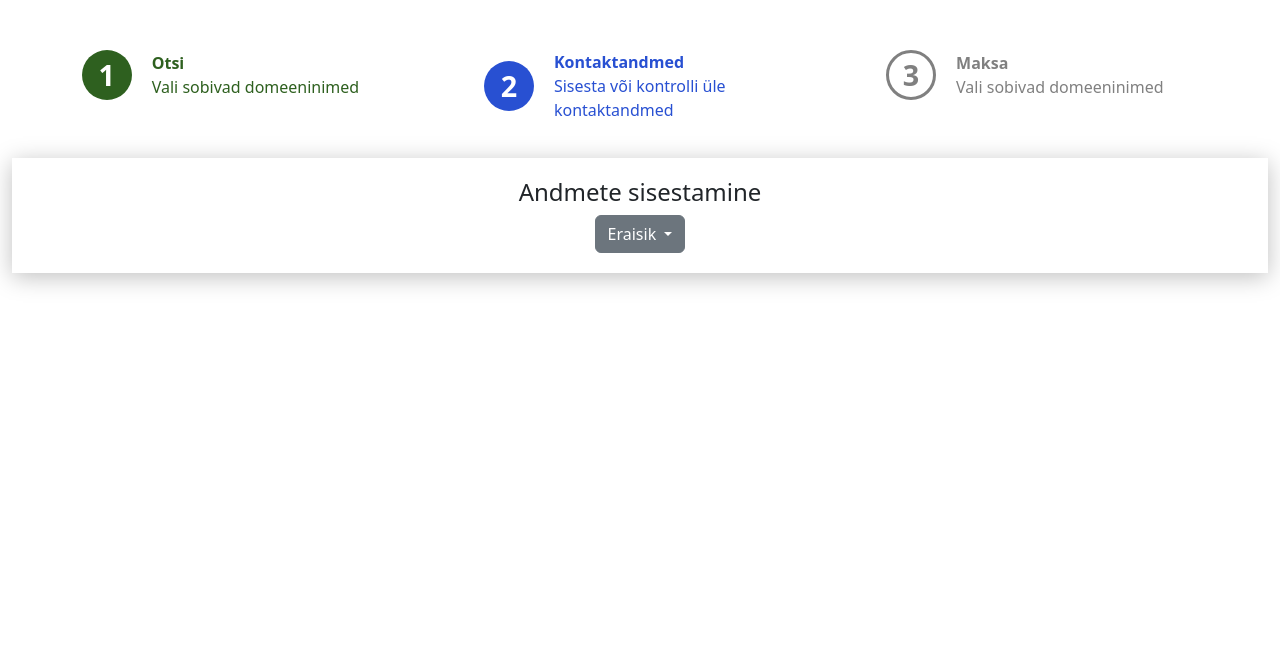
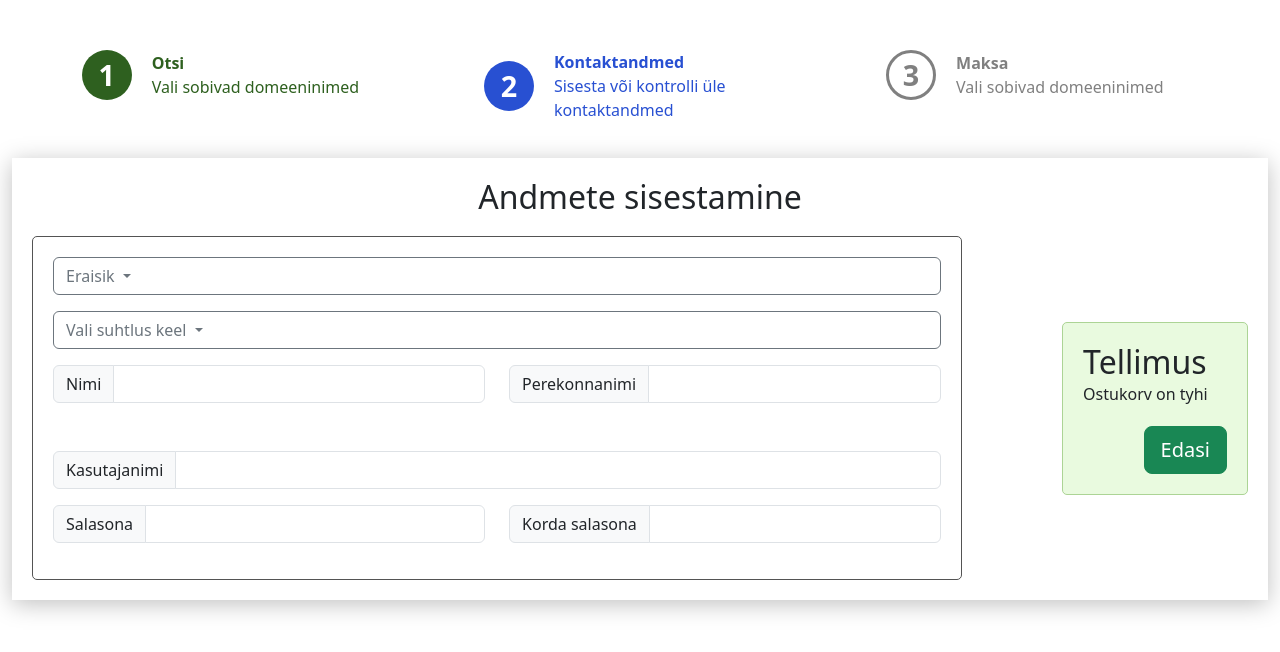
Before and after one commit to miroshhhhha/domeen-bootstrap, a website: page src/info.html in a window 1280 px wide. Drawn offline with nearby package versions, Linux system fonts and the light colour scheme.

Commit message:
Add files via upload

```diff
--- /dev/null
+++ b/src/assets/styles/info.css
@@ -0,0 +1,46 @@
+
+.info-order {
+    width: 20%;
+}
+
+.info-main {
+    padding: 20px;
+    display: flex;
+    flex-direction: column;
+}
+
+.info-middle {
+    display: flex;
+    gap: 100px;
+    align-items: center;
+    justify-content: space-between;
+}
+
+.order-info {
+    width: 100%;
+}
+
+.left-side {
+    width: 100%;
+    border: 1px solid #545454;
+    border-radius: 5px;
+}
+
+.card-info {
+    width: 100%;
+    background-color: #E9FADF;
+    border-radius: 5px;
+    border: 1px solid #ACD495;
+    padding: 20px 20px;
+    position: relative;
+    text-align: left;
+}
+
+form {
+    padding: 20px
+}
+
+.full-width {
+    text-align: left;
+    width: 100%;
+}
--- a/src/info.html
+++ b/src/info.html
@@ -9,6 +9,7 @@
     <link href="https://cdn.jsdelivr.net/npm/bootstrap@5.3.3/dist/css/bootstrap.min.css" rel="stylesheet"
         integrity="sha384-QWTKZyjpPEjISv5WaRU9OFeRpok6YctnYmDr5pNlyT2bRjXh0JMhjY6hW+ALEwIH" crossorigin="anonymous">
     <link rel="stylesheet" href="./assets/styles/style.css">
+    <link rel="stylesheet" href="./assets/styles/info.css">
     <title>Document</title>
 </head>
 
@@ -59,18 +60,89 @@
                 </ol>
             </nav>
         </div>
-        <div class="main-content text-center">
-            <h4>Andmete sisestamine</h4>
-            <div class="data-container">
-                <div class="dropdown-center">
-                    <button class="btn btn-secondary dropdown-toggle" type="button" data-bs-toggle="dropdown"
-                        aria-expanded="false">
+        <div class="main-content info-main text-center">
+            <h2 class="main-header">Andmete sisestamine</h2>
+            <div class="info-middle">
+                <div class="left-side">
+                    <form class="text-center">
+                        <div class="row justify-content-center mb-3">
+                            <div class="col">
+                                <button  class="btn btn-outline-secondary dropdown-toggle full-width" type="button" data-bs-toggle="dropdown" aria-expanded="false">
                                     Eraisik
                                 </button>
                                 <ul class="dropdown-menu">
                                     <li><a class="dropdown-item" href="#">Eraisik</a></li>
                                     <li><a class="dropdown-item" href="#">Ettevõtte</a></li>
                                 </ul>
+                            </div>
+                        </div>
+                        <div class="row justify-content-center mb-3">
+                            <div class="col">
+                                <button  class="btn btn-outline-secondary dropdown-toggle full-width" type="button" data-bs-toggle="dropdown" aria-expanded="false">
+                                    Vali suhtlus keel
+                                </button>
+                                <ul class="dropdown-menu">
+                                    <li><a class="dropdown-item" href="#">Eesti</a></li>
+                                    <li><a class="dropdown-item" href="#">Inglise</a></li>
+                                    <li><a class="dropdown-item" href="#">Vene</a></li>
+                                </ul>
+                            </div>
+                        </div>
+                        <div class="row justify-content-center mb-5">
+                            <div class="col">
+                                <div class="input-group">
+                                    <span class="input-group-text" id="inputGroup-sizing-default">Nimi</span>
+                                    <input type="text" class="form-control" aria-label="Sizing example input"
+                                        aria-describedby="inputGroup-sizing-default">
+                                </div>
+                            </div>
+                            <div class="col">
+                                <div class="input-group">
+                                    <span class="input-group-text" id="inputGroup-sizing-default">Perekonnanimi</span>
+                                    <input type="text" class="form-control" aria-label="Sizing example input"
+                                        aria-describedby="inputGroup-sizing-default">
+                                </div>
+                            </div>
+                        </div>
+                        <div class="row justify-content-center mb-3">
+                            <div class="col">
+                                <div class="input-group">
+                                    <span class="input-group-text" id="inputGroup-sizing-default">Kasutajanimi</span>
+                                    <input type="text" class="form-control" aria-label="Sizing example input"
+                                        aria-describedby="inputGroup-sizing-default">
+                                </div>
+                            </div>
+                        </div>
+                        <div class="row justify-content-center mb-3">
+                            <div class="col">
+                                <div class="input-group">
+                                    <span class="input-group-text" id="inputGroup-sizing-default">Salasona</span>
+                                    <input type="text" class="form-control" aria-label="Sizing example input"
+                                        aria-describedby="inputGroup-sizing-default">
+                                </div>
+                            </div>
+                            <div class="col">
+                                <div class="input-group">
+                                    <span class="input-group-text" id="inputGroup-sizing-default">Korda salasona</span>
+                                    <input type="text" class="form-control" aria-label="Sizing example input"
+                                        aria-describedby="inputGroup-sizing-default">
+                                </div>
+                            </div>
+                        </div>
+                    </form>
+                </div>
+                <div class="right-side info-order">
+                    <div class="domain-card-container order-info">
+                        <div class="card-info">
+                            <h2>Tellimus</h2>
+                            <div class="order-content">
+                                <p>Ostukorv on tyhi</p>
+                            </div>
+                            <div class="edasi-btn">
+                                <a type="button" class="btn btn-success btn-lg" href="info.html" disabled>Edasi</a>
+                            </div>
+                        </div>
+                    </div>
                 </div>
             </div>
         </div>
```
Lines whose indentation alone changed are shown as unchanged.
